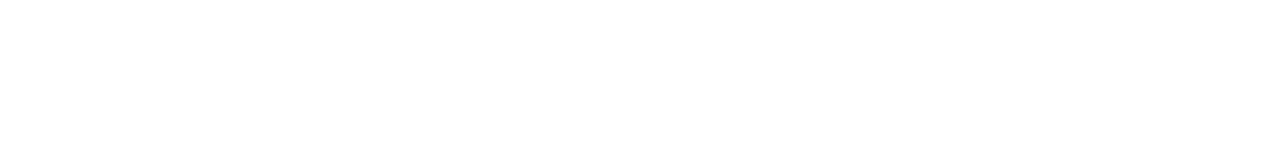
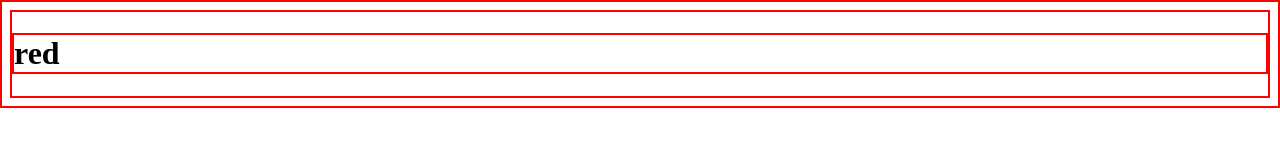
Before and after one commit to C0RAX-SMMA/Flexbox-project, a plain HTML site: page index.html in a window 1280 px wide. Drawn offline with Linux system fonts and the light colour scheme.

Commit message:
added items of top header

```diff
--- a/index.html
+++ b/index.html
@@ -5,8 +5,10 @@
     <meta http-equiv="X-UA-Compatible" content="IE=edge">
     <meta name="viewport" content="width=device-width, initial-scale=1.0">
     <title>Flex project</title>
+    <link rel="stylesheet" href="style.css">
 </head>
 <body>
+    <h1>red</h1>
 
 </body>
 </html>
--- a/style.css
+++ b/style.css
@@ -0,0 +1,6 @@
+*{
+border:red solid 2px;
+
+
+
+}
```
